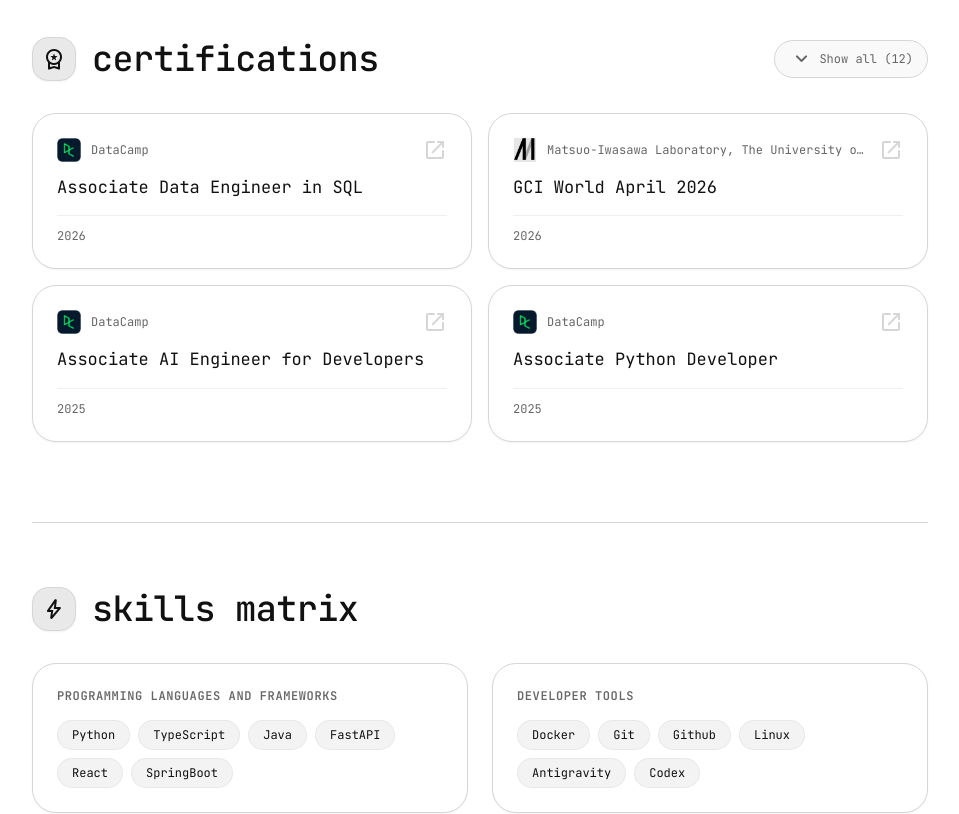
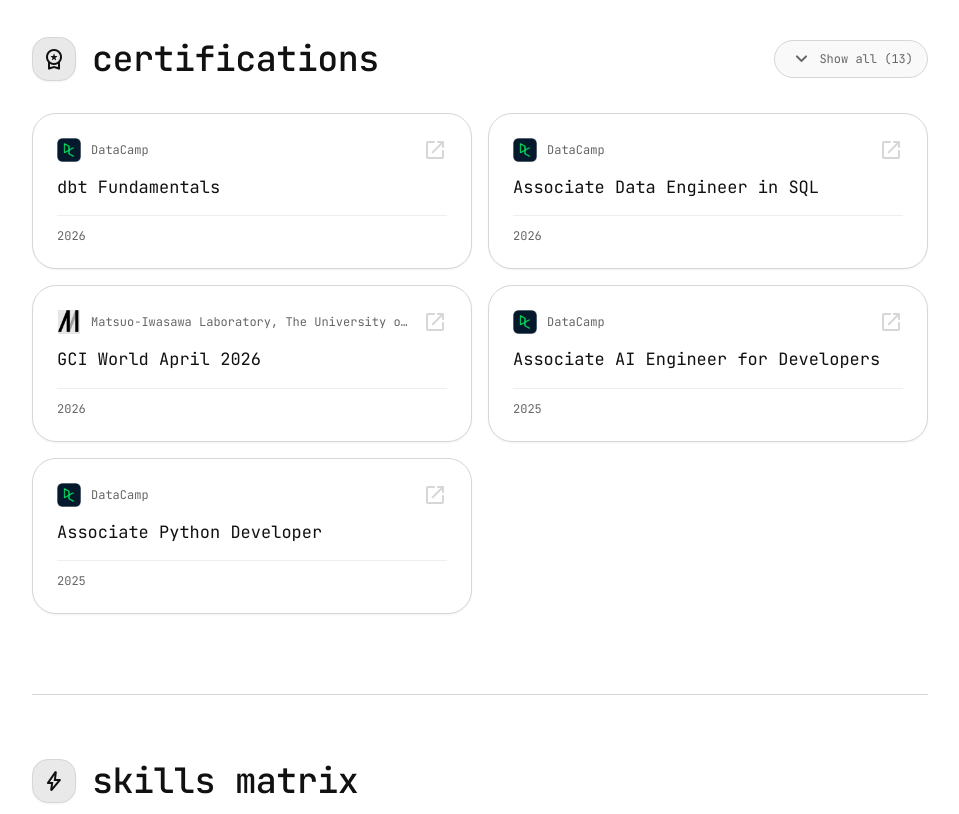
Before and after one commit to auxghlann/ak-mesa, a Next.js app: page / in a window 1280 px wide. Shown: the part 1620-2434 px from the top of the page, without its empty margins (272-1231 px from the left). Built offline with nearby package versions, Linux system fonts and the light colour scheme; no server answers; the database is empty.

Commit message:
add info

```diff
--- a/src/data/resumeData.ts
+++ b/src/data/resumeData.ts
@@ -86,11 +86,11 @@
 export const skills: SkillCategory[] = [
   {
     category: "Programming Languages and Frameworks",
-    skills: ["Python", "TypeScript", "Java", "FastAPI", "React", "SpringBoot"]
+    skills: ["Python", "TypeScript", "Java", "FastAPI", "React & NextJs",]
   },
   {
     category: "Developer Tools",
-    skills: ["Docker", "Git", "Github", "Linux", "Antigravity", "Codex"]
+    skills: ["Docker", "Git", "Github", "Linux (WSL)", "Antigravity", "Codex"]
   },
   {
     category: "AI & Machine Learning",
@@ -107,6 +107,14 @@
 ];
 
 export const certifications: Certification[] = [
+  {
+    id: "cert-dbt-fundamentals",
+    name: "dbt Fundamentals",
+    issuer: "DataCamp",
+    date: "2026",
+    link: "https://www.datacamp.com/statement-of-accomplishment/track/81798b755dcd137ed62bea27174d65e17e476639",
+    pinned: true
+  },
   {
     id: "cert-data-eng-sql",
     name: "Associate Data Engineer in SQL",
```
